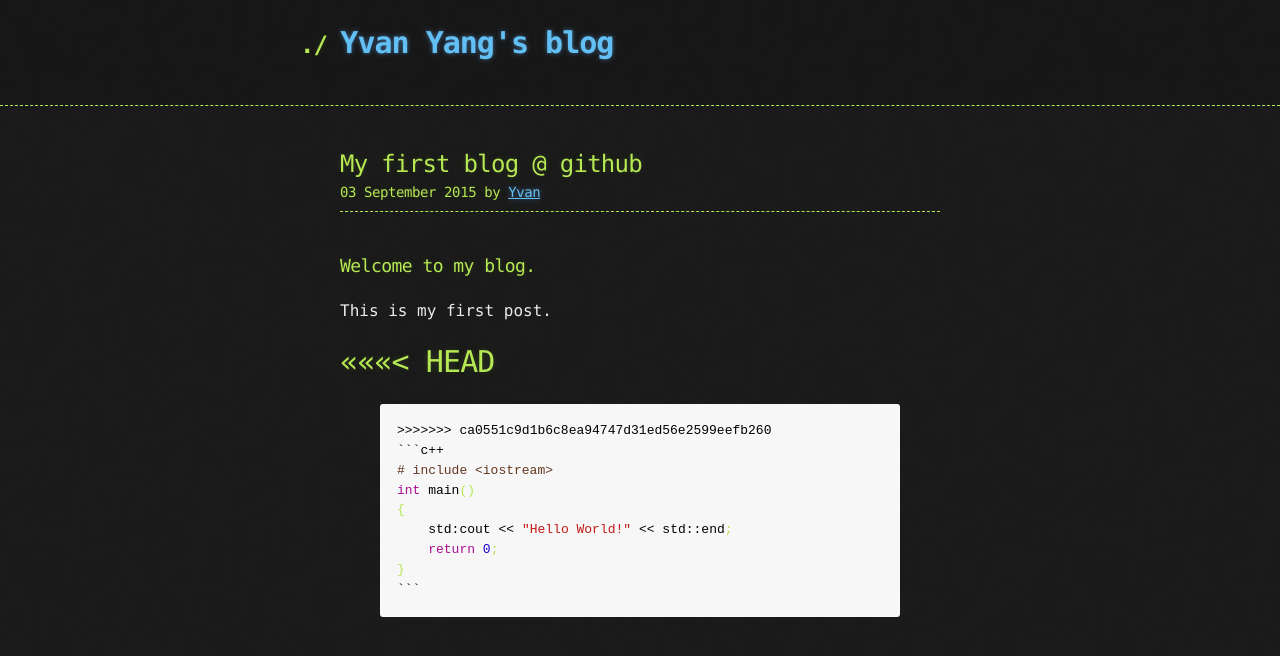
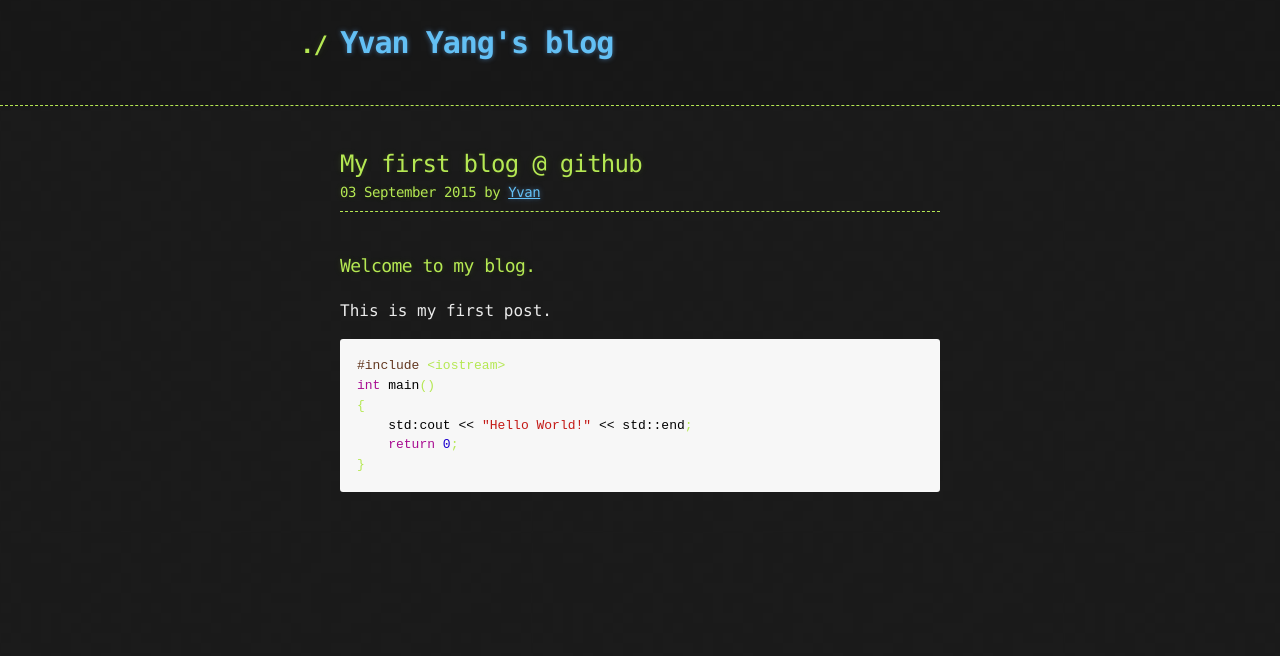
Before and after one commit to zjlgdx/zjlgdx.github.io, a Jekyll site: the page built from _posts/2015-9-3-Hello-World.md, in a window 1280 px wide. Shown: the top 656 px of the page. Built offline with Jekyll 4.4.1, drawn with Linux system fonts in a browser that asks for light colours; Markdown is read by kramdown in place of the engine named in the settings.

Commit message:
fixed conflict

````diff
--- a/_posts/2015-9-3-Hello-World.md
+++ b/_posts/2015-9-3-Hello-World.md
@@ -7,11 +7,6 @@ title: My first blog @ github
 
  This is my first post.
 
-<<<<<<< HEAD
-=======
-
-{% highlight c++ %}
->>>>>>> ca0551c9d1b6c8ea94747d31ed56e2599eefb260
 ```c++
 #include <iostream>
 int main()
@@ -20,4 +15,3 @@ int main()
     return 0;
 }
 ```
-{% endhighlight %}
````
